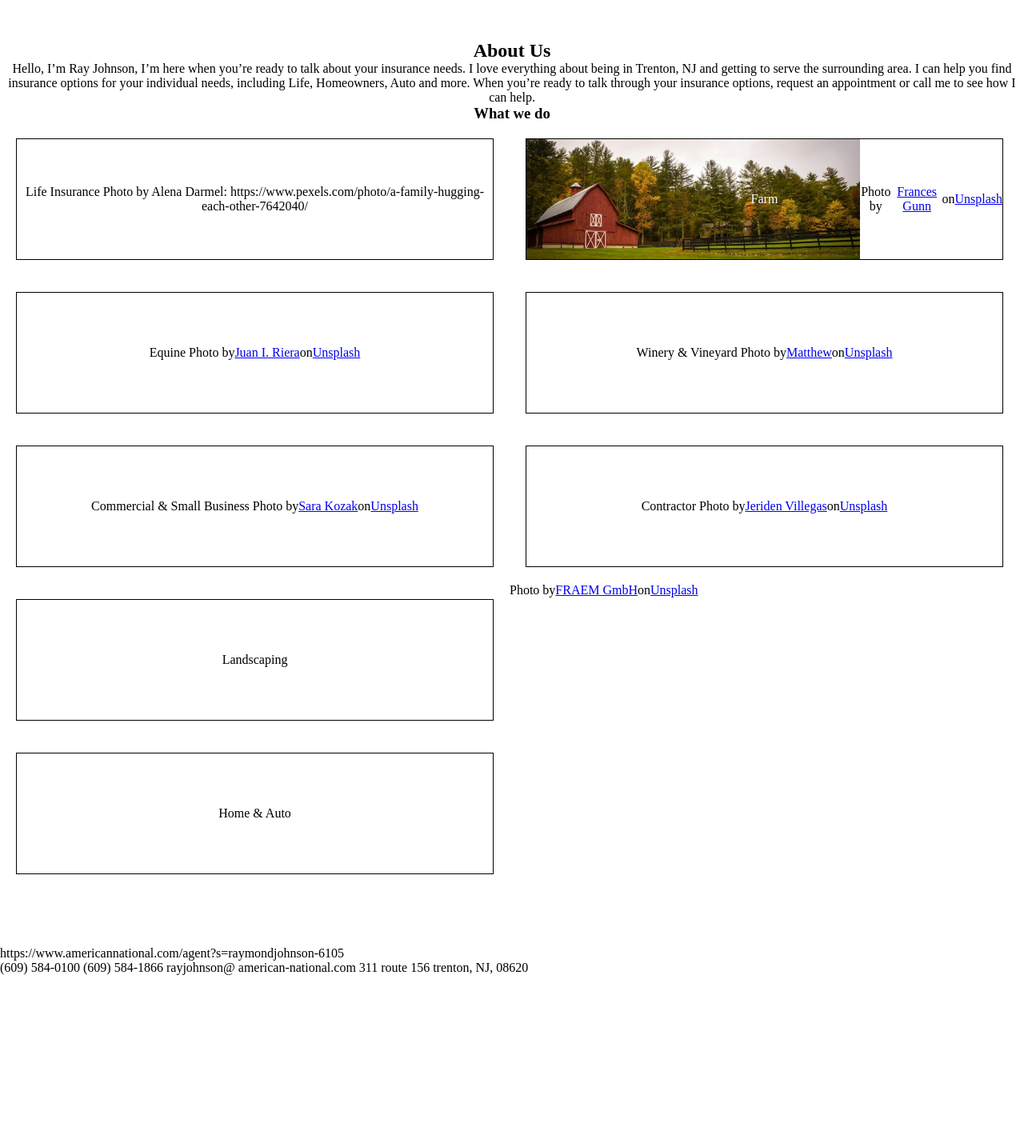
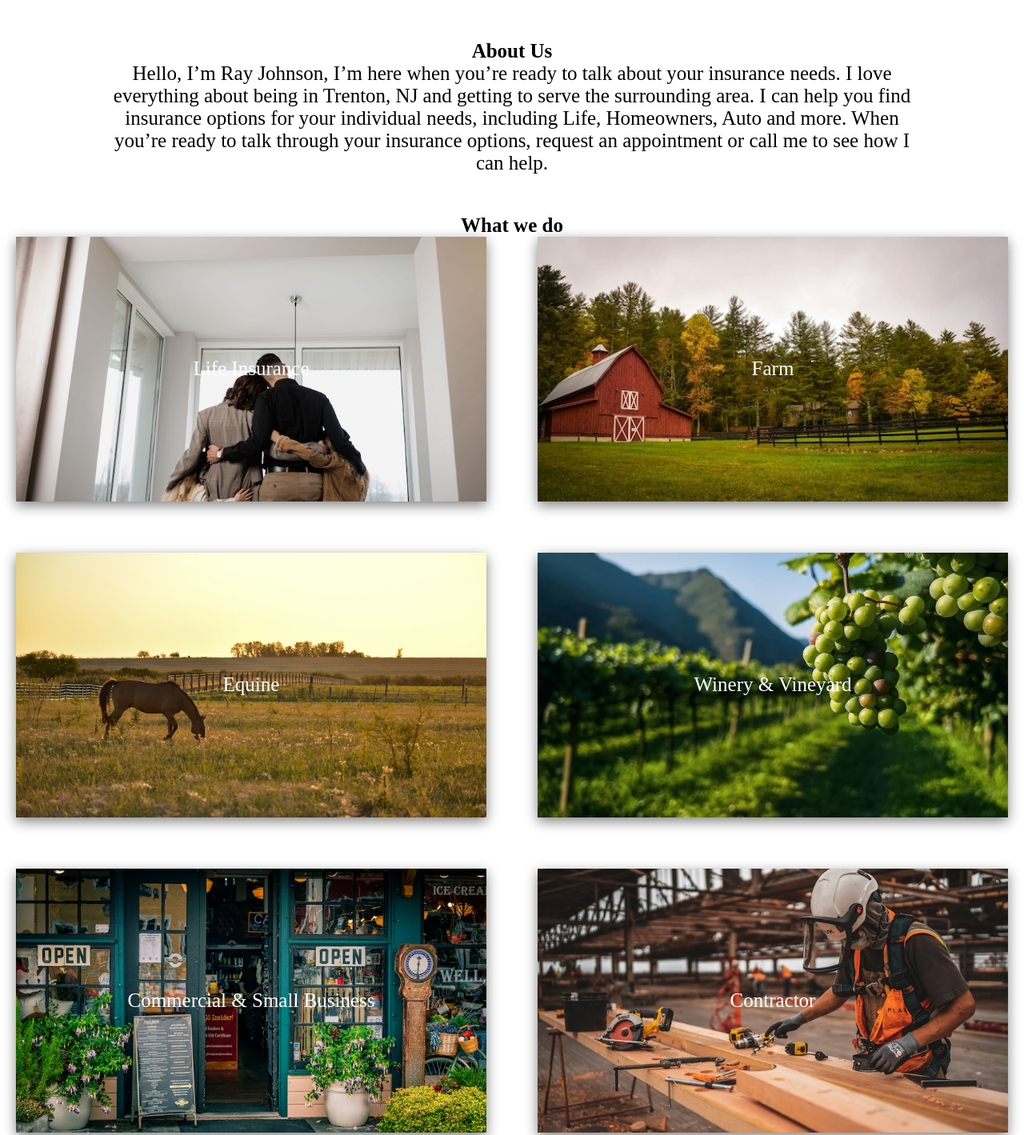
Before and after one commit to gabrielajohnson/therayjohnsonagency, a plain HTML site: page index.html in a window 1280 px wide. Shown: the part 820-2239 px from the top of the page at 80% size. Drawn offline with Linux system fonts and the light colour scheme.

Commit message:
updated about section and added images

```diff
--- a/index.html
+++ b/index.html
@@ -57,6 +57,14 @@ section{
   margin-top: 70px;
   height: calc(100% - 70px);
   scroll-margin-top: 80px;
+}
+
+section h2{
+  font-size: 25px;
+}
+
+section p{
+  font-size: 25px;
 }
 
 footer{
@@ -130,24 +138,29 @@ footer{
 #about{
   background: white;
   text-align: center;
-  height: auto
+  height: auto;
+}
+
+#about .about-us{
+  width: 80%;
+  margin: 0px auto 50px auto;
 }
 
 #about .insurance-cards{
-  display: flex;
-  flex-wrap: wrap;
+  display: grid;
+  grid-template-columns: repeat(2, 1fr);
+  gap: 4rem;
   list-style-type: none;
+  margin: 0px 20px 0px 20px;
 }
 
 #about .insurance-cards li{
-  width: 250px;
-  height: 150px;
-  flex: 0 0 calc(50% - 45px);
-  border: 1px solid black;
   display: flex;
   justify-content: center;
   align-items: center;
-  margin: 20px;
+  aspect-ratio: 16 / 9;
+  overflow: hidden;
+  box-shadow: 0px 5px 15px grey;
 }
 
 #about .insurance-cards img{
@@ -168,6 +181,7 @@ footer{
 
 #contact{
   background: white;
+  margin:auto;
 }
 
 </style>
@@ -211,45 +225,68 @@ footer{
         </div>
       </section>
       <section id="about">
-        <h2>About Us</h2>
-        <p>Hello, I’m Ray Johnson, I’m here when you’re ready to talk about your insurance needs. I love everything about being in Trenton, NJ and getting to serve the surrounding area. I can help you find insurance options for your individual needs, including Life, Homeowners, Auto and more. When you’re ready to talk through your insurance options, request an appointment or call me to see how I can help.</p>
-        <h3>What we do</h3>
+        <div class="about-us">
+          <h2>About Us</h2>
+          <p>Hello, I’m Ray Johnson, I’m here when you’re ready to talk about your insurance needs. I love everything about being in Trenton, NJ and getting to serve the surrounding area. I can help you find insurance options for your individual needs, including Life, Homeowners, Auto and more. When you’re ready to talk through your insurance options, request an appointment or call me to see how I can help.</p>
+      </div>
       <div id="insurance">
+        <h2>What we do</h2>
         <ul class = "insurance-cards">
-          <li>Life Insurance
-          Photo by Alena Darmel: https://www.pexels.com/photo/a-family-hugging-each-other-7642040/</li>
           <li>
-            <img src="assets/farm_thumbnail.jpg"/>
+            <p>Life Insurance</p>
+            <img src="assets/life_insurance_thumbnail.jpg" alt="shot of the back of a family of two parents and two children with tehir arms around each other"/>
+            <!--Photo by Alena Darmel: https://www.pexels.com/photo/a-family-hugging-each-other-7642040/-->
+          </li>
+          <li>
+            <img src="assets/farm_thumbnail.jpg" alt="red barn on a farm"/>
             <p>Farm</p>
-            Photo by <a href="https://unsplash.com/@francesgunn?utm_source=unsplash&utm_medium=referral&utm_content=creditCopyText">Frances Gunn</a> on <a href="https://unsplash.com/photos/barn-surrounded-by-trees-QcBAZ7VREHQ?utm_source=unsplash&utm_medium=referral&utm_content=creditCopyText">Unsplash</a>
+            <!--Photo by <a href="https://unsplash.com/@francesgunn?utm_source=unsplash&utm_medium=referral&utm_content=creditCopyText">Frances Gunn</a> on <a href="https://unsplash.com/photos/barn-surrounded-by-trees-QcBAZ7VREHQ?utm_source=unsplash&utm_medium=referral&utm_content=creditCopyText">Unsplash</a>-->
           </li>
-          <li>Equine
-Photo by <a href="https://unsplash.com/@juan_ir17?utm_source=unsplash&utm_medium=referral&utm_content=creditCopyText">Juan I. Riera</a> on <a href="https://unsplash.com/photos/brown-horse-on-green-grass-field-during-daytime-Xh8wy0jin1I?utm_source=unsplash&utm_medium=referral&utm_content=creditCopyText">Unsplash</a>
+          <li>
+            <img src="assets/horse_thumbnail.jpg" alt="horse grazing in a pasture"/>
+            <p>Equine</p>
+            <!--Photo by <a href="https://unsplash.com/@juan_ir17?utm_source=unsplash&utm_medium=referral&utm_content=creditCopyText">Juan I. Riera</a> on <a href="https://unsplash.com/photos/brown-horse-on-green-grass-field-during-daytime-Xh8wy0jin1I?utm_source=unsplash&utm_medium=referral&utm_content=creditCopyText">Unsplash</a>-->
           </li>
-          <li>Winery & Vineyard
-Photo by <a href="https://unsplash.com/@sir_jarvis?utm_source=unsplash&utm_medium=referral&utm_content=creditCopyText">Matthew</a> on <a href="https://unsplash.com/photos/a-bunch-of-grapes-from-a-vine-in-a-vineyard-MbQ_c84_w2o?utm_source=unsplash&utm_medium=referral&utm_content=creditCopyText">Unsplash</a>
+          <li>
+            <img src="assets/winery_thumbnail.jpg" alt="green grapes in front of winery"/>
+            <p>Winery & Vineyard</p>
+            <!--Photo by <a href="https://unsplash.com/@sir_jarvis?utm_source=unsplash&utm_medium=referral&utm_content=creditCopyText">Matthew</a> on <a href="https://unsplash.com/photos/a-bunch-of-grapes-from-a-vine-in-a-vineyard-MbQ_c84_w2o?utm_source=unsplash&utm_medium=referral&utm_content=creditCopyText">Unsplash</a>-->
           </li>
-          <li>Commercial & Small Business
-Photo by <a href="https://unsplash.com/@sara_kozak?utm_source=unsplash&utm_medium=referral&utm_content=creditCopyText">Sara Kozak</a> on <a href="https://unsplash.com/photos/green-storefront-with-open-signs-and-plants-oQF86wU7UDc?utm_source=unsplash&utm_medium=referral&utm_content=creditCopyText">Unsplash</a>
+          <li>
+            <img src="assets/small_business_thumbnail.jpg" alt="front door of teal small buisness building"/>
+            <p>Commercial & Small Business</p>
+            <!--Photo by <a href="https://unsplash.com/@sara_kozak?utm_source=unsplash&utm_medium=referral&utm_content=creditCopyText">Sara Kozak</a> on <a href="https://unsplash.com/photos/green-storefront-with-open-signs-and-plants-oQF86wU7UDc?utm_source=unsplash&utm_medium=referral&utm_content=creditCopyText">Unsplash</a>-->
           </li>
-          <li>Contractor
-
-            Photo by <a href="https://unsplash.com/@jeriden94?utm_source=unsplash&utm_medium=referral&utm_content=creditCopyText">Jeriden Villegas</a> on <a href="https://unsplash.com/photos/man-in-orange-and-black-vest-wearing-white-helmet-holding-yellow-and-black-power-tool-VLPUm5wP5Z0?utm_source=unsplash&utm_medium=referral&utm_content=creditCopyText">Unsplash</a>
+          <li>
+            <p>Contractor</p>
+            <img src="assets/contractor_thumbnail.jpg" alt="contractor working with tools"/>
+            <!--Photo by <a href="https://unsplash.com/@jeriden94?utm_source=unsplash&utm_medium=referral&utm_content=creditCopyText">Jeriden Villegas</a> on <a href="https://unsplash.com/photos/man-in-orange-and-black-vest-wearing-white-helmet-holding-yellow-and-black-power-tool-VLPUm5wP5Z0?utm_source=unsplash&utm_medium=referral&utm_content=creditCopyText">Unsplash</a>-->
           </li>
-          <li>Landscaping</li>
-          Photo by <a href="https://unsplash.com/@fraem?utm_source=unsplash&utm_medium=referral&utm_content=creditCopyText">FRAEM GmbH</a> on <a href="https://unsplash.com/photos/a-man-pulling-a-wheelbarrow-with-a-wheel-LVJnIiIeyO0?utm_source=unsplash&utm_medium=referral&utm_content=creditCopyText">Unsplash</a>
-          <li>Home & Auto</li>
+          <li>
+            <img src="assets/landscaping_thumbnail.jpg" alt="man using wheelbarrow"/>
+            <p>Landscaping</p>
+            <!--Photo by <a href="https://unsplash.com/@fraem?utm_source=unsplash&utm_medium=referral&utm_content=creditCopyText">FRAEM GmbH</a> on <a href="https://unsplash.com/photos/a-man-pulling-a-wheelbarrow-with-a-wheel-LVJnIiIeyO0?utm_source=unsplash&utm_medium=referral&utm_content=creditCopyText">Unsplash</a>-->
+          </li>
+          <li>
+            <img src="assets/car_thumbnail.jpg" alt="car in front of house"/>
+            <p>Home & Auto</p>
+            <!--Photo by <a href="https://unsplash.com/@lorenzohamers?utm_source=unsplash&amp;utm_medium=referral&amp;utm_content=creditCopyText">Lorenzo Hamers</a> on <a href="https://unsplash.com/photos/a-green-car-parked-in-front-of-a-red-brick-building-LSjZxktEr5E?utm_source=unsplash&amp;utm_medium=referral&amp;utm_content=creditCopyText">Unsplash</a>-->
+          </li>
         </ul>
       </div>
       </section>
       <!--<section id="insurance"></section>-->
       <section id="contact">
-        https://www.americannational.com/agent?s=raymondjohnson-6105
-        <div>(609) 584-0100
-  (609) 584-1866
-  rayjohnson@
-  american-national.com
-  311 route 156 trenton, NJ, 08620</div>
+        <h2>Contact Us</h2>
+        <!--https://www.americannational.com/agent?s=raymondjohnson-6105-->
+        <div>
+          <ul>
+            <li><span>&#128222;</span>(609) 584-0100</li>
+            <li><span>&#128439;</span>(609) 584-1866</li>
+            <li><span>&#9993;</span>rayjohnson@american-national.com</li>
+            <li><span>&#8962;</span>311 route 156 trenton, NJ, 08620</li>
+          </ul>
+        </div>
       </section>
     <footer></footer>
     <!--<script src="./script.js"></script>-->
```
Also changed, not shown: assets/car_thumbnail.jpg (added), assets/contractor_thumbnail.jpg (added), assets/horse_thumbnail.jpg (added), assets/landscaping_thumbnail.jpg (added), assets/life_insurance_thumbnail.jpg (added), assets/pexels-a-darmel-7642040.jpg (deleted), assets/small_business_thumbnail.jpg (added), assets/winery_thumbnail.jpg (added), 6 other files.
